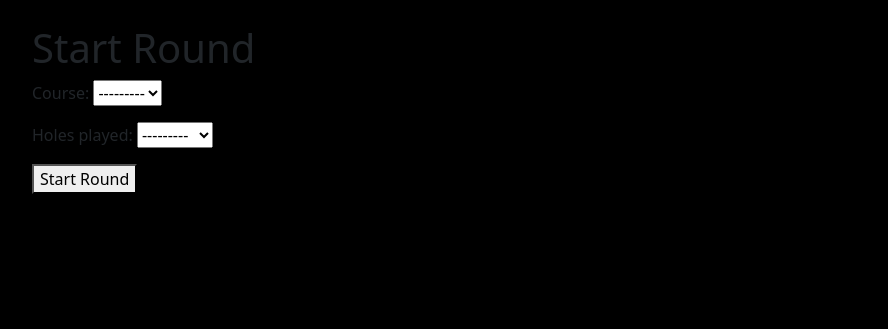
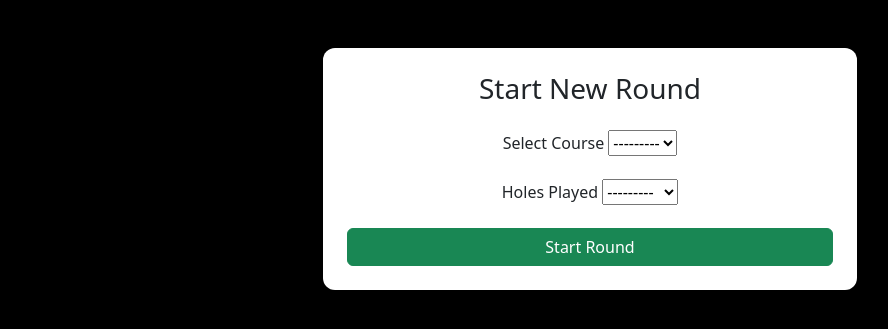
Before and after one commit to N-Smillie/golf-tracker-project, a Django app: page /rounds/start/ in a window 1280 px wide. Shown: the part 56-385 px from the top of the page, without its empty margins (50-938 px from the left). Run offline with Django 4.2, Linux system fonts and the light colour scheme; the visitor is signed in with stand-in values (Sample User, id 1); data that the repository does not hold is empty.

Commit message:
styled start round form with bootstrap

```diff
--- a/rounds/templates/rounds/start_round.html
+++ b/rounds/templates/rounds/start_round.html
@@ -2,14 +2,39 @@
 
 {% block content %}
 
-<h1>Start Round</h1>
+<div class="container mt-5">
+    <div class="row justify-content-center">
+        <div class="col-md-6">
 
-<form method="POST">
-    {% csrf_token %}
+            <div class="card shadow-sm">
+                <div class="card-body">
 
-    {{ form.as_p }}
+                    <h3 class="mb-4 text-center">Start New Round</h3>
 
-    <button type="submit">Start Round</button>
-</form>
+                    <form method="POST">
+                        {% csrf_token %}
+
+                        <!-- Bootstrap form -->
+                        <div class="mb-3 text-center">
+                            <label class="form-label">Select Course</label>
+                            {{ form.course }}
+                        </div>
+
+                        <div class="mb-3 text-center">
+                            <label class="form-label">Holes Played</label>
+                            {{ form.holes_played }}
+                        </div>
+
+                        <button type="submit" class="btn btn-success w-100">
+                            Start Round
+                        </button>
+                    </form>
+
+                </div>
+            </div>
+
+        </div>
+    </div>
+</div>
 
 {% endblock %}
```
